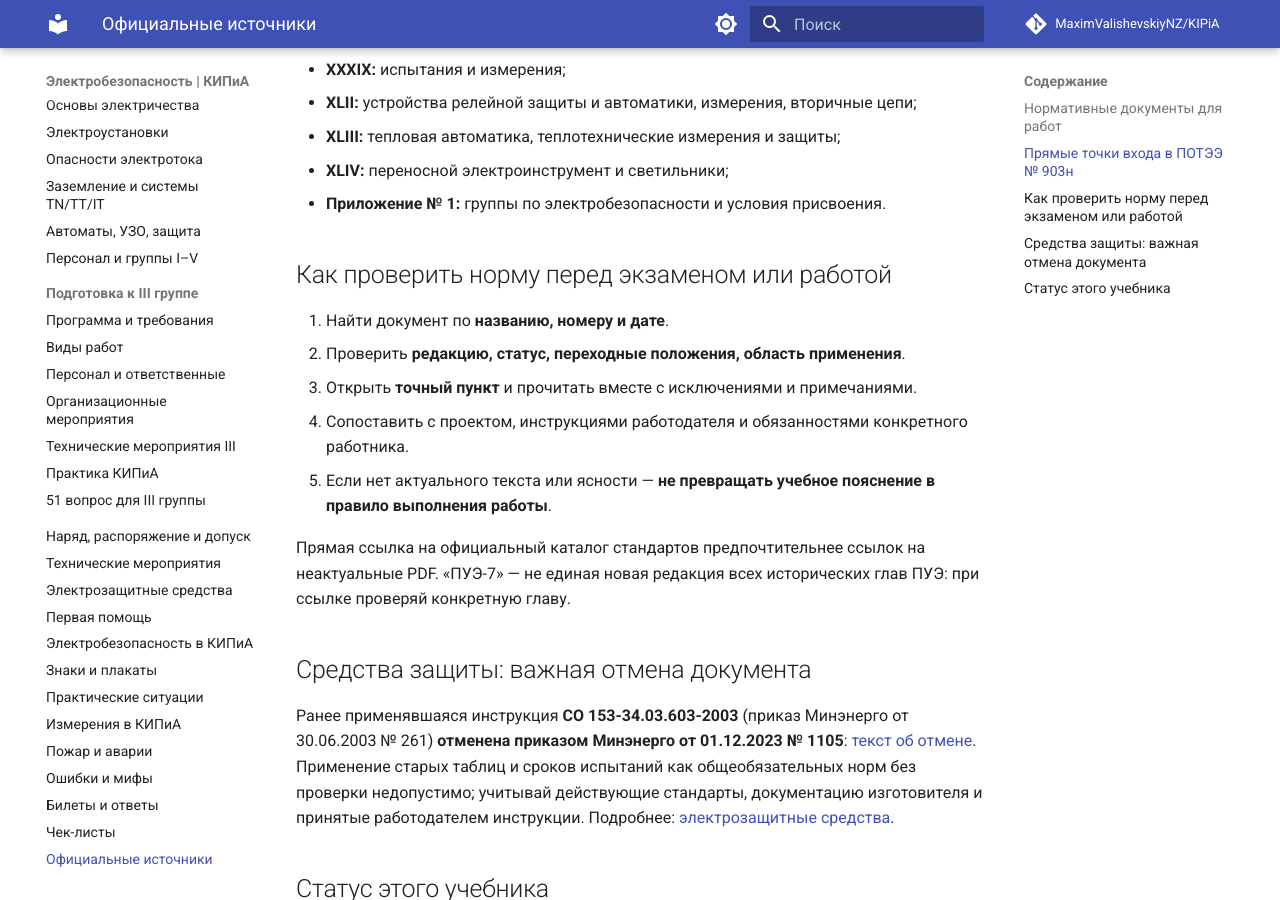
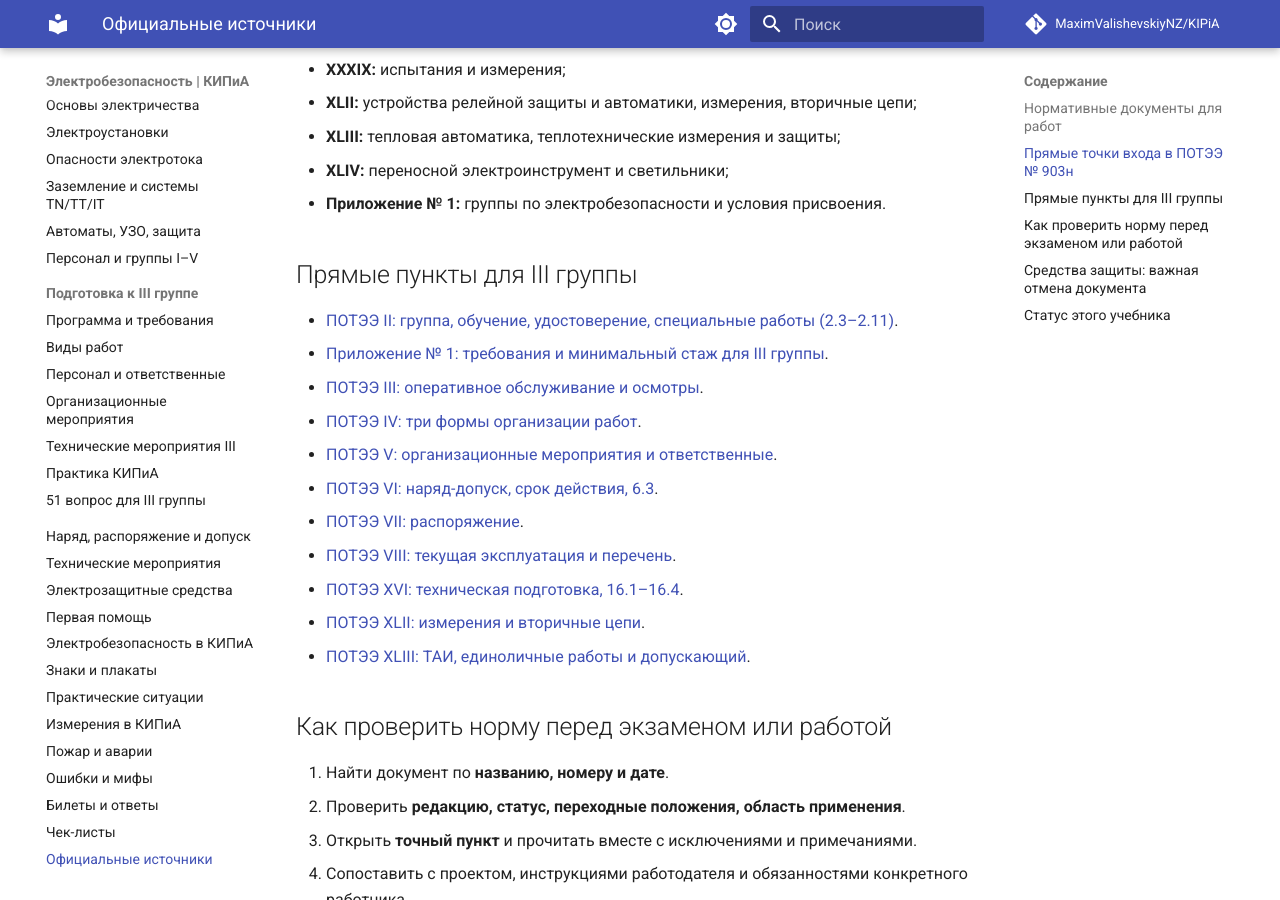
Before and after one commit to MaximValishevskiyNZ/KIPiA, an MkDocs documentation site: the page built from docs/17-sources.md, in a window 1280 px wide and 900 px high, scrolled down 1650 px. Built offline with MkDocs 1.6.1 and Material for MkDocs 9.7.7, drawn with Linux system fonts in a browser that asks for light colours; comment, search, counter and statistics services are not loaded.

Commit message:
docs: связать III группу с базовыми главами и источниками

```diff
--- a/docs/17-sources.md
+++ b/docs/17-sources.md
@@ -36,6 +36,20 @@
 - **XLIV:** переносной электроинструмент и светильники;
 - **Приложение № 1:** группы по электробезопасности и условия присвоения.
 
+## Прямые пункты для III группы
+
+- [ПОТЭЭ II: группа, обучение, удостоверение, специальные работы (2.3–2.11)](https://www.consultant.ru/document/cons_doc_LAW_372952/e0642a7c1a02d3a02f6604f3624ccf82bc0137a4/).
+- [Приложение № 1: требования и минимальный стаж для III группы](https://www.consultant.ru/document/cons_doc_LAW_372952/61e0f091360ef276b216e99b00e4449169246c5c/).
+- [ПОТЭЭ III: оперативное обслуживание и осмотры](https://www.consultant.ru/document/cons_doc_LAW_372952/8c4c95fbc2ea4aeb7613d5016a1e9456233c158e/).
+- [ПОТЭЭ IV: три формы организации работ](https://www.consultant.ru/document/cons_doc_LAW_372952/0aa2ac0f7d6286f9d1f67c86dba9f50d34b2c997/).
+- [ПОТЭЭ V: организационные мероприятия и ответственные](https://www.consultant.ru/document/cons_doc_LAW_372952/5f58ca59427377b5afe409df85126cb9885ccab4/).
+- [ПОТЭЭ VI: наряд-допуск, срок действия, 6.3](https://www.consultant.ru/document/cons_doc_LAW_372952/6f3c460669836a64c9eed97ad418370b46b29758/).
+- [ПОТЭЭ VII: распоряжение](https://www.consultant.ru/document/cons_doc_LAW_372952/53a6a77ac176fa2c4038ea9f8a187be0e8d4fe31/).
+- [ПОТЭЭ VIII: текущая эксплуатация и перечень](https://www.consultant.ru/document/cons_doc_LAW_372952/f9767381cadcf3bc51d7fb9eb7e69051f4ab4703/).
+- [ПОТЭЭ XVI: техническая подготовка, 16.1–16.4](https://www.consultant.ru/document/cons_doc_LAW_372952/8f7693a6cd4335315f77bfc4797bc7c78c2c6e79/).
+- [ПОТЭЭ XLII: измерения и вторичные цепи](https://www.consultant.ru/document/cons_doc_LAW_372952/7511d177b57021cd56695a4e10d4826fb708fd13/).
+- [ПОТЭЭ XLIII: ТАИ, единоличные работы и допускающий](https://www.consultant.ru/document/cons_doc_LAW_372952/5849d10ae6a83e95c538726b025fc6c77d3be8c1/).
+
 ## Как проверить норму перед экзаменом или работой
 
 1. Найти документ по **названию, номеру и дате**.
```
